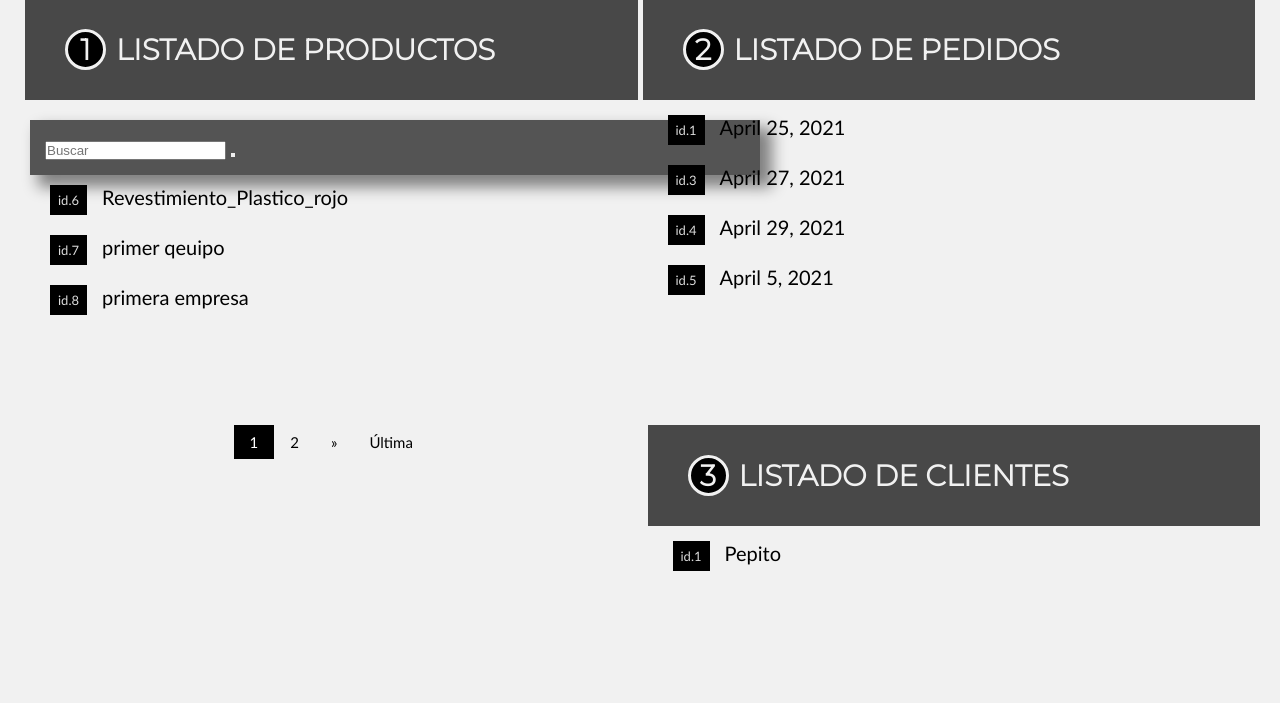
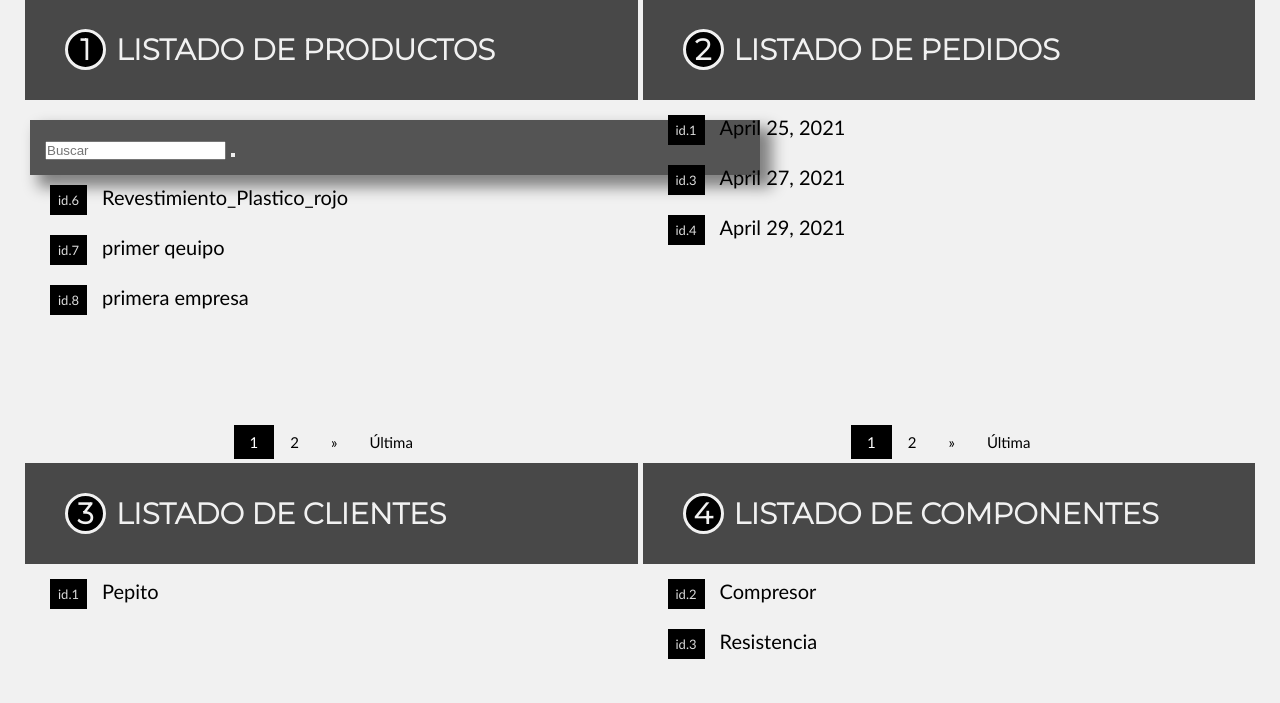
Before and after one commit to asier-vega-gutierrez/Gestion_De_Pedidos, a Django app: page /gestionDePedidos/ in a window 1280 px wide. Shown: the part 744-1447 px from the top of the page. Run offline with Django 3.2, Linux system fonts and the light colour scheme; data comes from the database, SQL or seed files in the repository; both versions use the stored data as it was after the commit.

Commit message:
paginacion multiple (prodcutos y pedidos, falta el resto)

```diff
--- a/appGestionDePedidos/templates/pagPrincipal.html
+++ b/appGestionDePedidos/templates/pagPrincipal.html
@@ -60,7 +60,7 @@
                 {% endif %}
             {% endif %}
         </div>
-        {% include "paginacion.html" %}
+        {% include "paginacion/paginacionProductos.html" %}
     </article>
 
     <!--Segundo articulo donde se visualizara el listado de pedidos.-->
@@ -74,7 +74,7 @@
             {% if lista_pedidos %}
                 <ul>
                     <!--Recorremos todos los pedidos existentes y los visualizamos como una lista no ordenada <ul>-->
-                    {% for pedido in lista_pedidos %}
+                    {% for pedido in pedidos %}
                         <li>
                             <span>id.{{pedido.id}}</span>{{pedido.fecha}}
                             {% if perms.appGestionDePedidos.view_pedido %}
@@ -97,6 +97,7 @@
                 {% endif %}
             {% endif %}
         </div>
+        {% include "paginacion/paginacionPedidos.html" %}
     </article>
 
     <!--Tercer articulo donde se visualizara el listado de clientes.-->
@@ -134,6 +135,7 @@
                 {% endif %}
             {% endif %}
         </div>
+
     </article>
 
     <!--Cuarto y ultimo articulo donde se visualizara el listado de componentes-->
@@ -170,5 +172,6 @@
                 {% endif %}
             {% endif %}
         </div>
+
     </article>
 {% endblock %}
--- a/appGestionDePedidos/templates/paginacion.html
+++ /dev/null
@@ -1,29 +0,0 @@
-<div class="center">
-    <ul class="pagination">
-        {% if productos.has_previous %}
-            <li>
-                <a href="?page=1">Primera</a>
-            </li>
-            <li>
-                <a href="?page={{ productos.previous_page_number }}">&laquo;</a>
-            </li>
-        {% endif %}
-
-
-        {% for pagina in paginas %}
-            <li>
-                <a class="{% if pagina_actual == pagina %} active{% endif %}" href="?page={{ pagina }}">{{ pagina }}</a>
-            </li>
-        {% endfor %}
-
-
-        {% if productos.has_next %}
-            <li>
-                <a href="?page={{ productos.next_page_number }}">&raquo;</a>
-            </li>
-            <li>
-                <a href="?page={{ productos.paginator.num_pages }}">Última</a>
-            </li>
-            {% endif %}
-    </ul>
-</div>
--- /dev/null
+++ b/appGestionDePedidos/templates/paginacion/paginacionPedidos.html
@@ -0,0 +1,33 @@
+{% if pedidos %}
+<div class="center">
+    <ul class="pagination">
+
+        {% if pedidos.has_previous %}
+            <li>
+                <a href="?paginaPedido=1&paginaProducto={{pagina_actualProducto}}">Primera</a>
+            </li>
+            <li>
+                <a href="?paginaPedido={{ pedidos.previous_page_number }}&paginaProducto={{pagina_actualProducto}}">&laquo;</a>
+            </li>
+        {% endif %}
+
+
+        {% for pagina in paginasPedido %}
+            <li>
+                <a class="{% if pagina_actualPedido == pagina %} active{% endif %}" href="?paginaPedido={{ pagina }}&paginaProducto={{pagina_actualProducto}}">{{ pagina }}</a>
+            </li>
+        {% endfor %}
+
+
+        {% if pedidos.has_next %}
+            <li>
+                <a href="?paginaPedido={{ pedidos.next_page_number }}&paginaProducto={{pagina_actualProducto}}">&raquo;</a>
+            </li>
+            <li>
+                <a href="?paginaPedido={{ pedidos.paginator.num_pages }}&paginaProducto={{pagina_actualProducto}}">Última</a>
+            </li>
+        {% endif %}
+
+    </ul>
+</div>
+{% endif %}
--- /dev/null
+++ b/appGestionDePedidos/templates/paginacion/paginacionProductos.html
@@ -0,0 +1,33 @@
+{% if productos %}
+<div class="center">
+    <ul class="pagination">
+
+        {% if productos.has_previous %}
+            <li>
+                <a href="?paginaProducto=1&paginaPedido={{pagina_actualPedido}}">Primera</a>
+            </li>
+            <li>
+                <a href="?paginaProducto={{ productos.previous_page_number }}&paginaPedido={{pagina_actualPedido}}">&laquo;</a>
+            </li>
+        {% endif %}
+
+
+        {% for pagina in paginasProducto %}
+            <li>
+                <a class="{% if pagina_actualProducto == pagina %} active{% endif %}" href="?paginaProducto={{ pagina }}&paginaPedido={{pagina_actualPedido}}">{{ pagina }}</a>
+            </li>
+        {% endfor %}
+
+
+        {% if productos.has_next %}
+            <li>
+                <a href="?paginaProducto={{ productos.next_page_number }}&paginaPedido={{pagina_actualPedido}}">&raquo;</a>
+            </li>
+            <li>
+                <a href="?paginaProducto={{ productos.paginator.num_pages }}&paginaPedido={{pagina_actualPedido}}">Última</a>
+            </li>
+        {% endif %}
+
+    </ul>
+</div>
+{% endif %}
--- a/appGestionDePedidos/views.py
+++ b/appGestionDePedidos/views.py
@@ -46,14 +46,24 @@ class ListadosListView(ListView):
                 context['lista_clientes'] = Cliente.objects.all()
                 context['lista_componentes'] = Componente.objects.all()
 
-                paginatorProducto = Paginator(Producto.objects.all(), 3)
+                paginator = Paginator(Producto.objects.all(), 3)
                 # Si no existe la variable page en la url entonces sera 1
-                context['pagina'] = self.request.GET.get('page') or 1
-                pagina = context['pagina']
-                productos = paginatorProducto.get_page(pagina)
+                context['paginaProducto'] = self.request.GET.get('paginaProducto') or 1
+                paginaProducto = context['paginaProducto']
+                productos = paginator.get_page(paginaProducto)
                 context['productos'] = productos
-                context['pagina_actual'] = int(pagina)
-                context['paginas'] = range(1, productos.paginator.num_pages + 1)
+                context['pagina_actualProducto'] = int(paginaProducto)
+                context['paginasProducto'] = range(1, productos.paginator.num_pages + 1)
+
+                paginator = Paginator(Pedido.objects.all(), 3)
+                # Si no existe la variable page en la url entonces sera 1
+                context['paginaPedido'] = self.request.GET.get('paginaPedido') or 1
+                paginaPedido = context['paginaPedido']
+                pedidos = paginator.get_page(paginaPedido)
+                context['pedidos'] = pedidos
+                context['pagina_actualPedido'] = int(paginaPedido)
+                context['paginasPedido'] = range(1, pedidos.paginator.num_pages + 1)
+
                 return context
 
 
```
Also changed, not shown: db.sqlite3.
